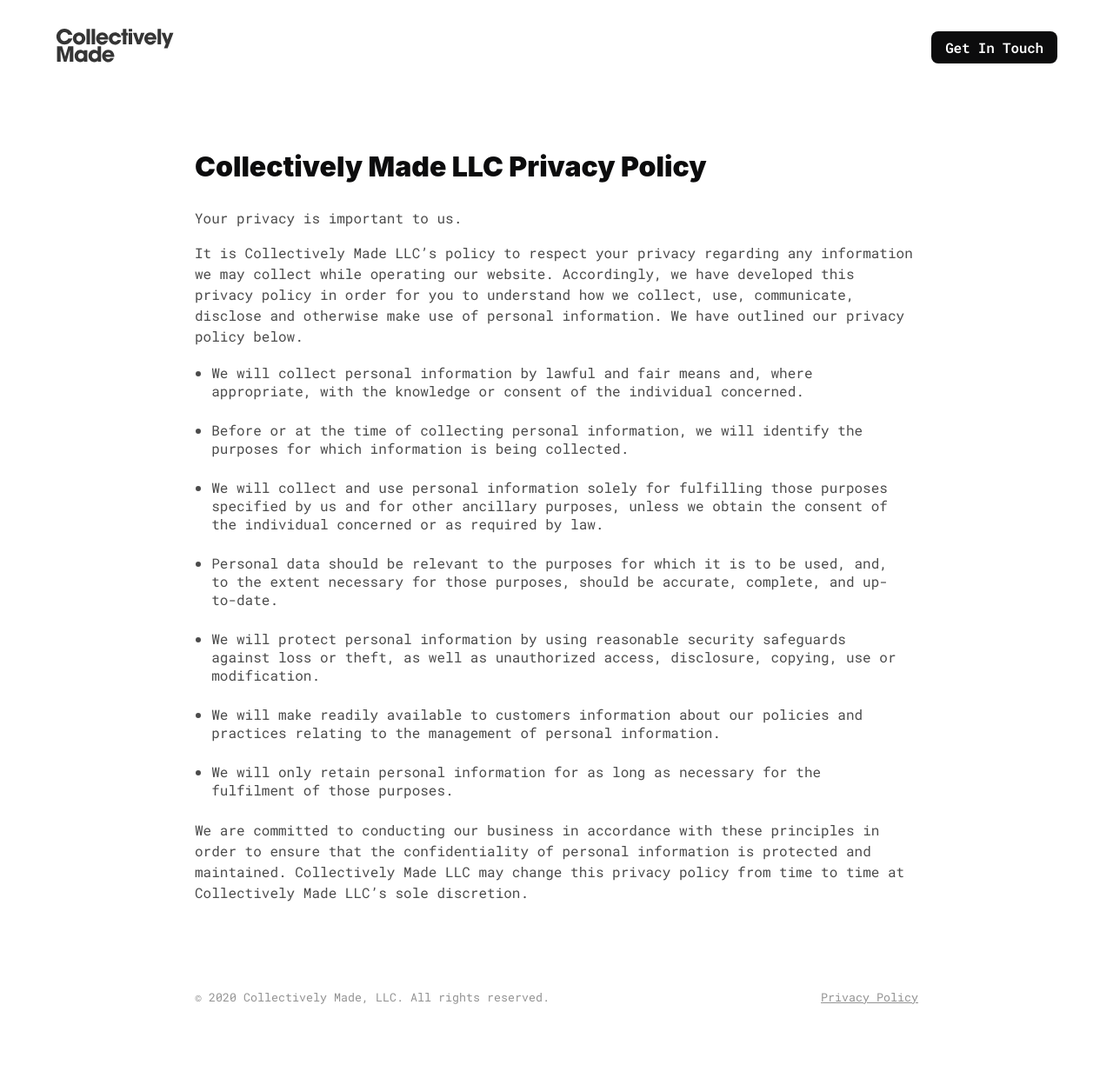
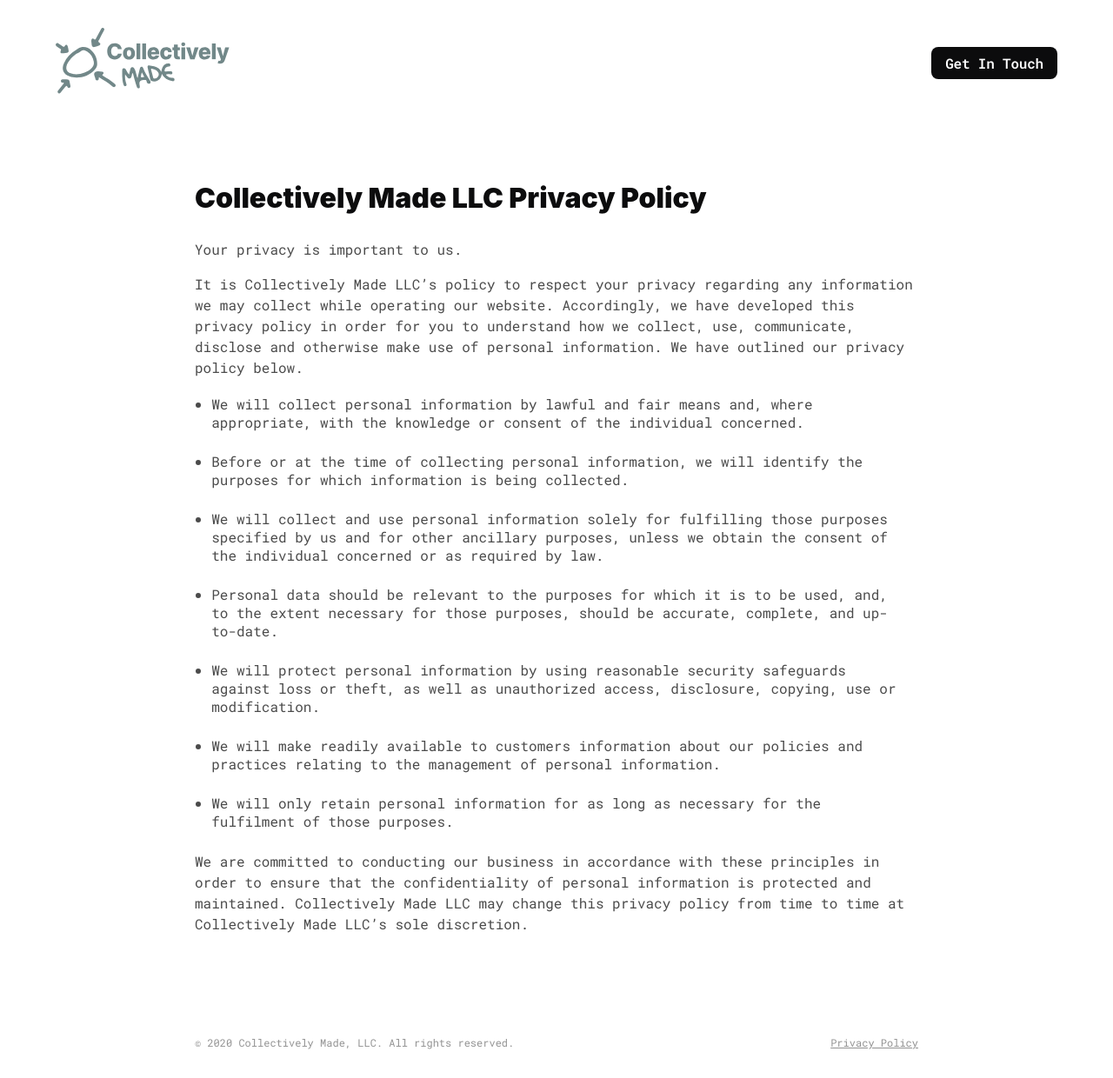
Before and after one commit to collectively-made/collectively-made.github.io, a Jekyll site: the page built from privacy-policy.md, in a window 1280 px wide. Shown: the whole page at 87% size. Built offline with Jekyll 4.4.1, drawn with Linux system fonts in a browser that asks for light colours; before the commit the page ends 1188 px from its top, so only the background shows below that.

Commit message:
logo and footer

```diff
--- a/_includes/footer.html
+++ b/_includes/footer.html
@@ -6,7 +6,7 @@
                     © {{ 'now' | date: "%Y" }} Collectively Made, LLC. All rights reserved.
                 </small>
             </li>
-            <li>
+            <li style="text-align: right;">
                 <small>
                     <a href="/privacy-policy">Privacy Policy</a>
                 </small>
--- a/css/main.css
+++ b/css/main.css
@@ -35,6 +35,9 @@
 p {
     font-size: 16px;
     line-height: 24px;
+}
+small {
+    font-size: 0.75rem;
 }
 a {
     color: #4B4B4B;
@@ -120,14 +123,39 @@
     background-color: transparent;
     padding: 0;
 }
+
+.logo img {
+    max-width: 200px;
+}
 nav a.logo:hover {
     opacity: 0.6;
     cursor: pointer;
 }
+
+footer {
+    margin-top: 6rem;
+    margin-bottom: 2rem;
+    opacity: 0.6;
+}
+footer ul {
+    display: flex;
+    justify-content: space-between;
+    flex-wrap: wrap;
+    align-items: center;
+}
+
+footer li { margin-top: 1rem;}
+
 @media (min-width: 48em) {
     header nav {
         padding:0 4rem;
         margin-bottom: 4rem;
+    }
+    footer ul {
+        flex-wrap: nowrap;
+    }
+    footer li {
+        width: 100%;
     }
 }
 figure {
@@ -137,15 +165,7 @@
     width: 100%;
     height: auto;
 }
-footer {
-    margin-top: 6rem;
-    margin-bottom: 2rem;
-    opacity: 0.6;
-}
-footer ul {
-    display: flex;
-    justify-content: space-between;
-}
+
 
 footer a {
     color: #4B4B4B;
```
Also changed, not shown: img/main/CM_logo.svg, 8 other files.
